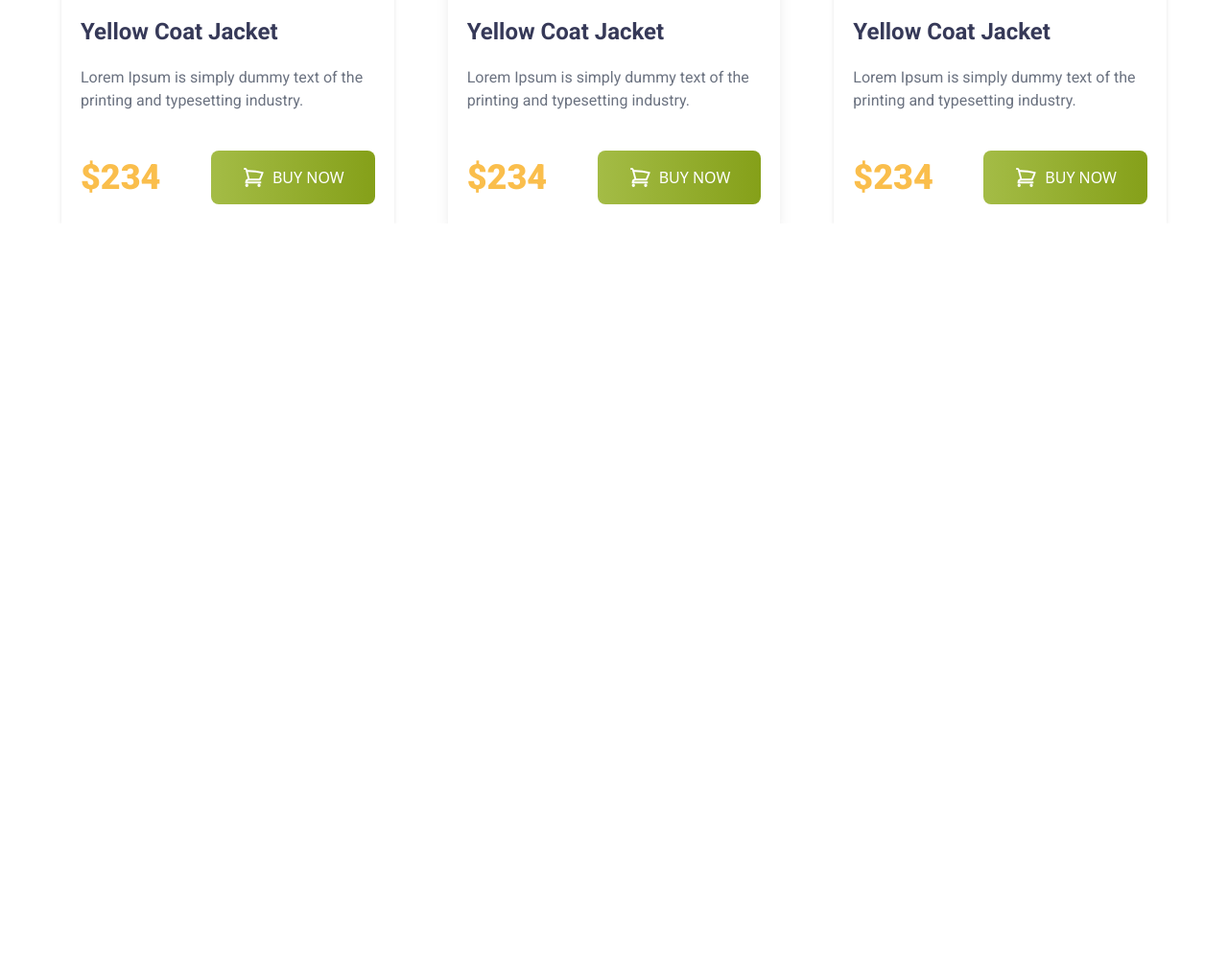
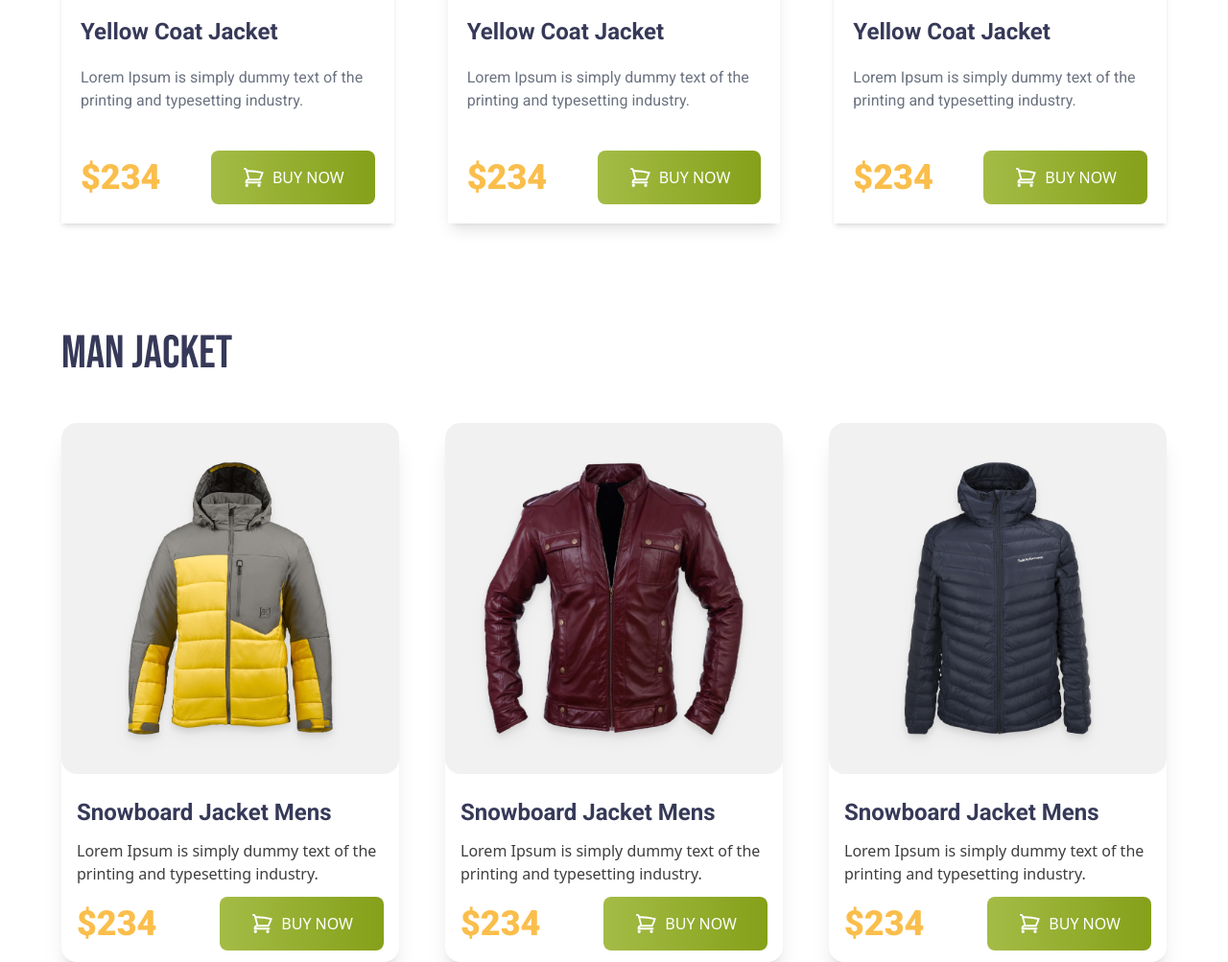
Before and after one commit to Shahed007/penguin-fashion-with-tailwind, a plain HTML site: page index.html in a window 1280 px wide. Shown: the part 1161-2164 px from the top of the page at 96% size. Before the commit the page ends 1394 px from the top, so only its background shows below. Drawn offline with nearby package versions, Linux system fonts and the light colour scheme.

Commit message:
Added Mans Section

```diff
--- a/index.html
+++ b/index.html
@@ -171,6 +171,154 @@
           </div>
         </div>
       </section>
+
+      <!-- MANS SECTION -->
+      <section class="mt-28">
+        <h2 class="uppercase text-5xl font-bebas text-[#363958]">Man Jacket</h2>
+        <div
+          class="grid grid-cols-1 md:grid-cols-2 lg:grid-cols-3 mt-12 gap-12"
+        >
+          <div class="space-y-6 rounded-2xl shadow-xl">
+            <div class="bg-[#F1F1F1] p-10 rounded-2xl">
+              <div>
+                <img
+                  src="images/jacket-4.png"
+                  class="w-full drop-shadow-lg"
+                  alt=""
+                />
+              </div>
+            </div>
+            <div class="px-4 pb-3 space-y-3">
+              <h3 class="text-2xl font-roboto text-[#363958] font-bold">
+                Snowboard Jacket Mens
+              </h3>
+              <p class="text-[#3E3E3E] text-base">
+                Lorem Ipsum is simply dummy text of the printing and typesetting
+                industry.
+              </p>
+              <div class="flex justify-between items-center">
+                <h4 class="font-roboto font-black text-[#FABE4C] text-4xl">
+                  $234
+                </h4>
+                <button
+                  class="py-4 px-8 bg-gradient-to-r from-[#A4BC46] to-[#85A019] rounded-lg text-white font-medium flex gap-2"
+                >
+                  <svg
+                    xmlns="http://www.w3.org/2000/svg"
+                    fill="none"
+                    viewBox="0 0 24 24"
+                    stroke-width="1.8"
+                    stroke="currentColor"
+                    class="w-6 h-6"
+                  >
+                    <path
+                      strokeLinecap="round"
+                      strokeLinejoin="round"
+                      d="M2.25 3h1.386c.51 0 .955.343 1.087.835l.383 1.437M7.5 14.25a3 3 0 00-3 3h15.75m-12.75-3h11.218c1.121-2.3 2.1-4.684 2.924-7.138a60.114 60.114 0 00-16.536-1.84M7.5 14.25L5.106 5.272M6 20.25a.75.75 0 11-1.5 0 .75.75 0 011.5 0zm12.75 0a.75.75 0 11-1.5 0 .75.75 0 011.5 0z"
+                    />
+                  </svg>
+
+                  BUY NOW
+                </button>
+              </div>
+            </div>
+          </div>
+
+          <div class="space-y-6 rounded-2xl shadow-xl">
+            <div class="bg-[#F1F1F1] p-10 rounded-2xl">
+              <div>
+                <img
+                  src="images/jacket-5.png"
+                  class="w-full drop-shadow-lg"
+                  alt=""
+                />
+              </div>
+            </div>
+            <div class="px-4 pb-3 space-y-3">
+              <h3 class="text-2xl font-roboto text-[#363958] font-bold">
+                Snowboard Jacket Mens
+              </h3>
+              <p class="text-[#3E3E3E] text-base">
+                Lorem Ipsum is simply dummy text of the printing and typesetting
+                industry.
+              </p>
+              <div class="flex justify-between items-center">
+                <h4 class="font-roboto font-black text-[#FABE4C] text-4xl">
+                  $234
+                </h4>
+                <button
+                  class="py-4 px-8 bg-gradient-to-r from-[#A4BC46] to-[#85A019] rounded-lg text-white font-medium flex gap-2"
+                >
+                  <svg
+                    xmlns="http://www.w3.org/2000/svg"
+                    fill="none"
+                    viewBox="0 0 24 24"
+                    stroke-width="1.8"
+                    stroke="currentColor"
+                    class="w-6 h-6"
+                  >
+                    <path
+                      strokeLinecap="round"
+                      strokeLinejoin="round"
+                      d="M2.25 3h1.386c.51 0 .955.343 1.087.835l.383 1.437M7.5 14.25a3 3 0 00-3 3h15.75m-12.75-3h11.218c1.121-2.3 2.1-4.684 2.924-7.138a60.114 60.114 0 00-16.536-1.84M7.5 14.25L5.106 5.272M6 20.25a.75.75 0 11-1.5 0 .75.75 0 011.5 0zm12.75 0a.75.75 0 11-1.5 0 .75.75 0 011.5 0z"
+                    />
+                  </svg>
+
+                  BUY NOW
+                </button>
+              </div>
+            </div>
+          </div>
+
+          <div class="space-y-6 rounded-2xl shadow-xl">
+            <div class="bg-[#F1F1F1] p-10 rounded-2xl">
+              <div>
+                <img
+                  src="images/jacket-6.png"
+                  class="w-full drop-shadow-lg"
+                  alt=""
+                />
+              </div>
+            </div>
+            <div class="px-4 pb-3 space-y-3">
+              <h3 class="text-2xl font-roboto text-[#363958] font-bold">
+                Snowboard Jacket Mens
+              </h3>
+              <p class="text-[#3E3E3E] text-base">
+                Lorem Ipsum is simply dummy text of the printing and typesetting
+                industry.
+              </p>
+              <div class="flex justify-between items-center">
+                <h4 class="font-roboto font-black text-[#FABE4C] text-4xl">
+                  $234
+                </h4>
+                <button
+                  class="py-4 px-8 bg-gradient-to-r from-[#A4BC46] to-[#85A019] rounded-lg text-white font-medium flex gap-2"
+                >
+                  <svg
+                    xmlns="http://www.w3.org/2000/svg"
+                    fill="none"
+                    viewBox="0 0 24 24"
+                    stroke-width="1.8"
+                    stroke="currentColor"
+                    class="w-6 h-6"
+                  >
+                    <path
+                      strokeLinecap="round"
+                      strokeLinejoin="round"
+                      d="M2.25 3h1.386c.51 0 .955.343 1.087.835l.383 1.437M7.5 14.25a3 3 0 00-3 3h15.75m-12.75-3h11.218c1.121-2.3 2.1-4.684 2.924-7.138a60.114 60.114 0 00-16.536-1.84M7.5 14.25L5.106 5.272M6 20.25a.75.75 0 11-1.5 0 .75.75 0 011.5 0zm12.75 0a.75.75 0 11-1.5 0 .75.75 0 011.5 0z"
+                    />
+                  </svg>
+
+                  BUY NOW
+                </button>
+              </div>
+            </div>
+          </div>
+        </div>
+      </section>
+
+      <!-- SECTION PRODUCT DELAVERY -->
     </main>
     <footer></footer>
     <script src="https://cdn.tailwindcss.com"></script>
```
